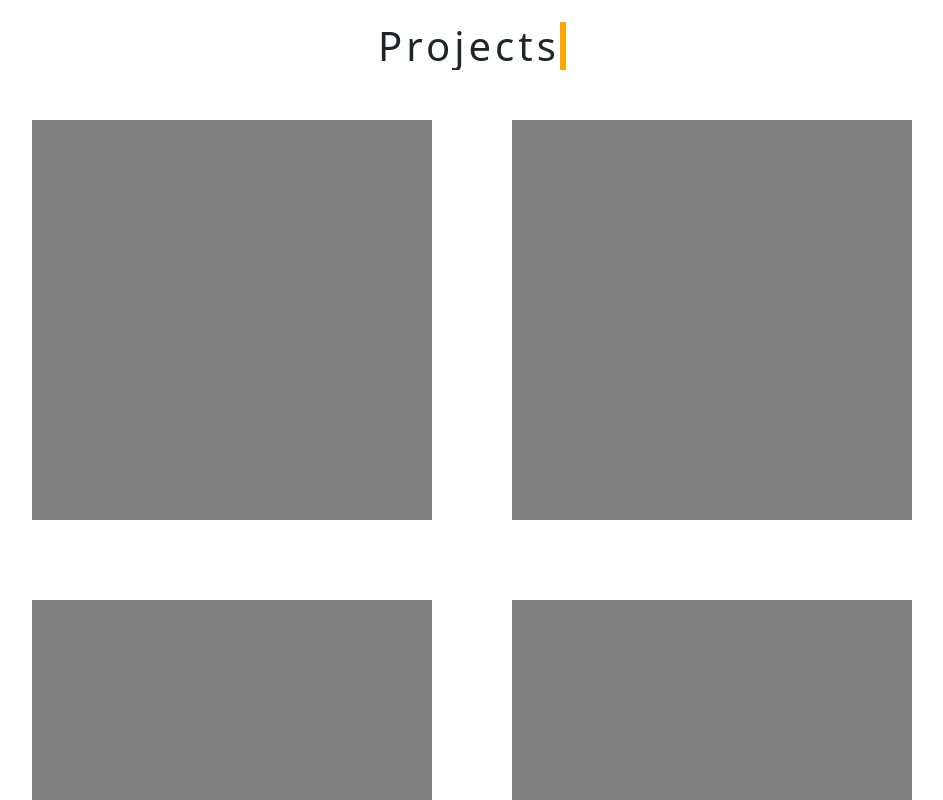
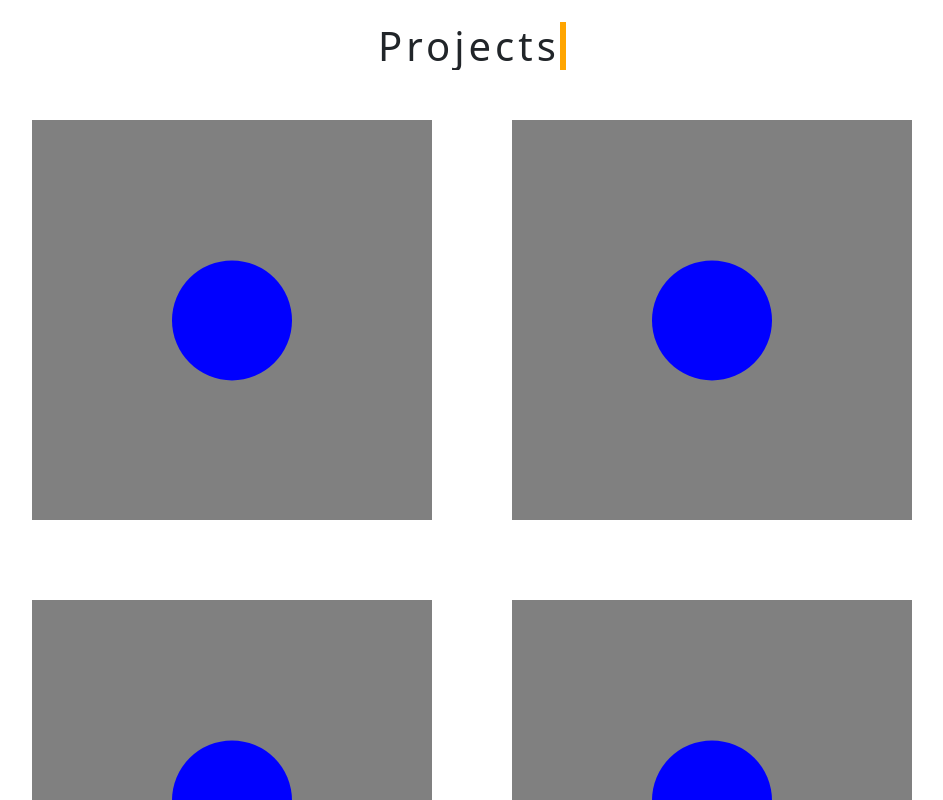
Before and after one commit to clds84/portfolio, a React (Create React App) app: page / in a window 1280 px wide. Shown: the part 540-1340 px from the top of the page, without its empty margins (168-1111 px from the left). Built offline with nearby package versions, Linux system fonts and the light colour scheme.

Commit message:
styled project-expand div for clip path. Usingblue background for testing and keeping project div with grey background for testing.

```diff
--- a/src/components/Home.css
+++ b/src/components/Home.css
@@ -114,3 +114,12 @@ ul li {
     background:gray;
     margin:30px;
 }
+.project-expand {
+    background:blue;
+    height:100%;
+    clip-path: circle(15%);
+    transition: clip-path .5s ease-in-out;
+}
+.project-expand:hover {
+    clip-path:circle(100%);
+}
```
